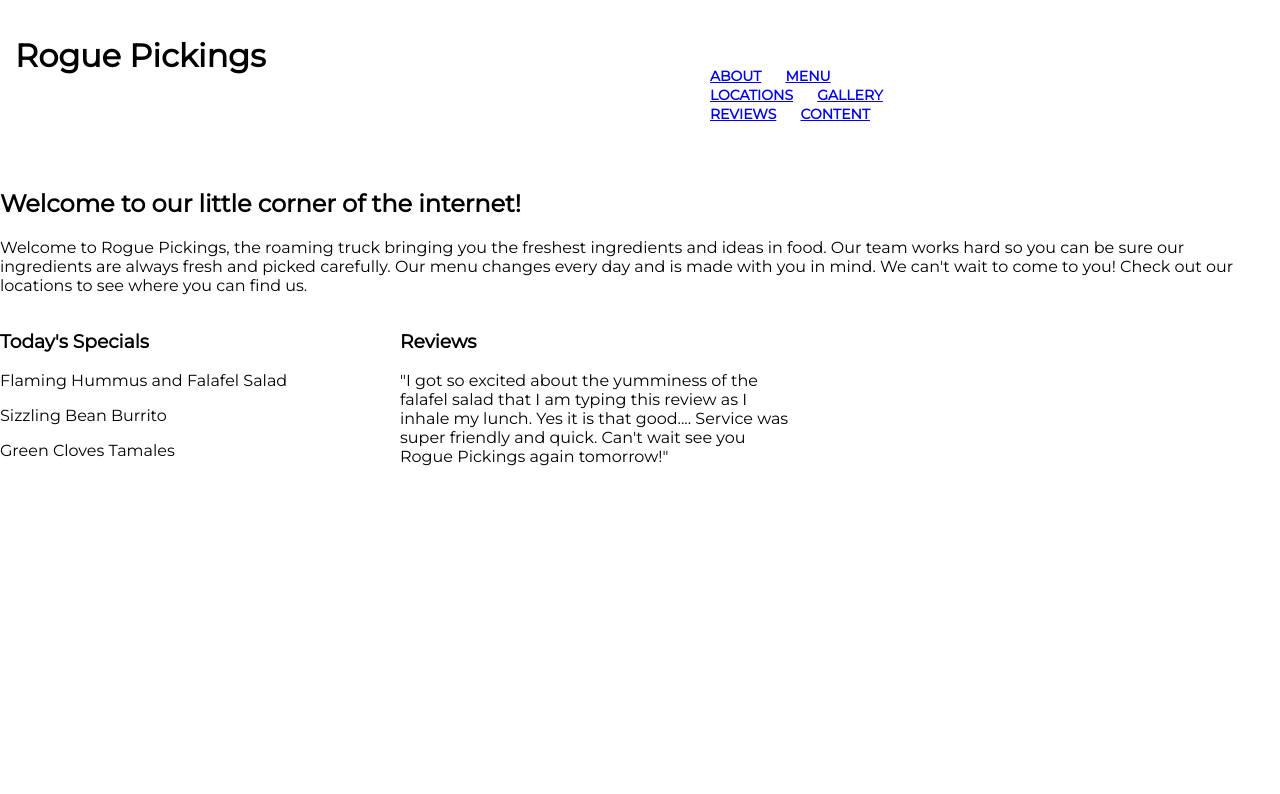
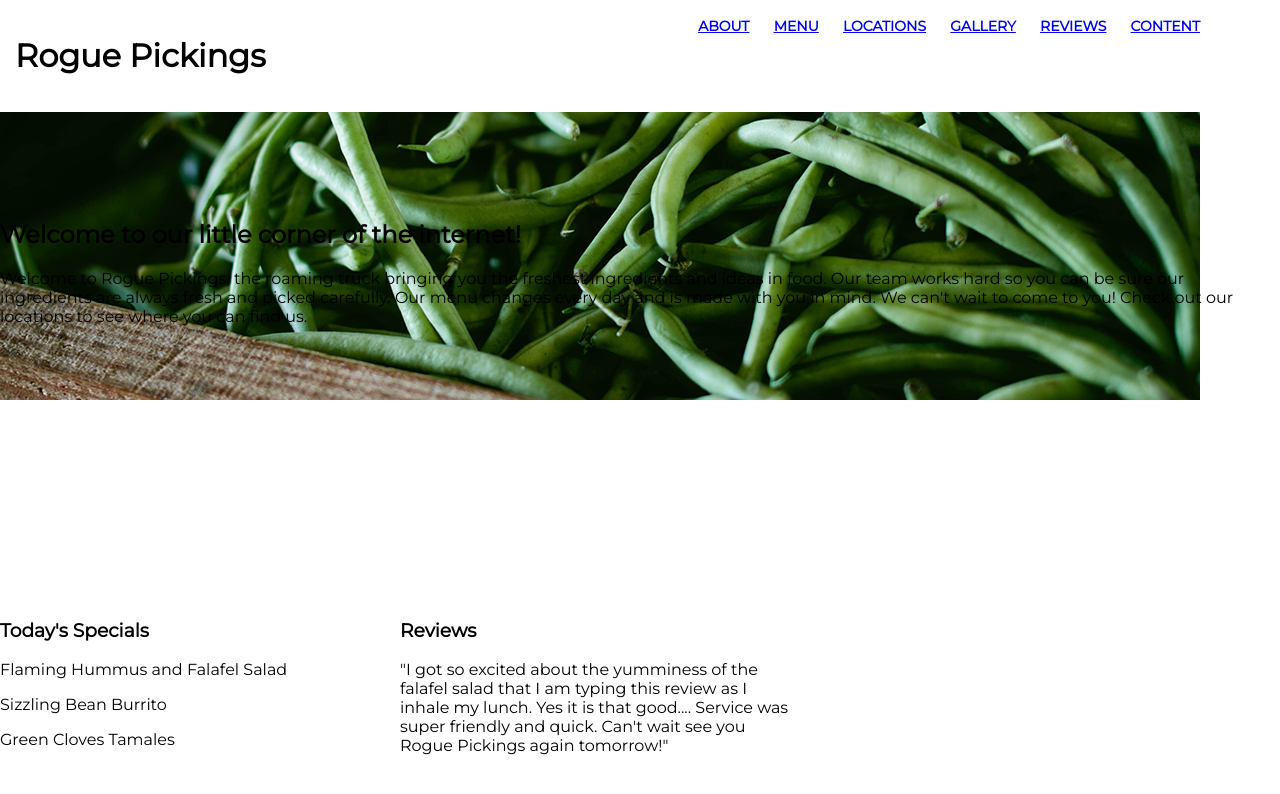
Before and after one commit to So-Wow/rogue-pickers, a plain HTML site: page index.html in a window 1280 px wide. Drawn offline with Linux system fonts and the light colour scheme.

Commit message:
added header image

```diff
--- a/css/main.css
+++ b/css/main.css
@@ -22,7 +22,7 @@ body {
 
 /***** HEADER *****/
 header {
-  height: 100px;
+  height: 200px;
 }
 
 header h1 {
@@ -31,8 +31,6 @@ header h1 {
 
 nav {
   float: right;
-  padding: 50px 50px;
-  margin-right: 225px;
 }
 
 nav ul li {
@@ -45,6 +43,9 @@ nav ul li a {
   font-weight: bold;
   text-transform: uppercase;
 }
+ .header-image {
+   clear: both;
+ }
 
 /***** ABOUT SECTION *****/
 #about {
@@ -52,7 +53,6 @@ nav ul li a {
 }
 
 #about h2 {
-  text-align: left;
 }
 
 /***** REVIEWS SECTION *****/
--- a/index.html
+++ b/index.html
@@ -25,40 +25,40 @@
           </ul>
         </nav>
       </div>
-      <!--<img src="img/hero-image.png" alt="French beans in basket image"/>-->
+      <img class="header-image" src="img/hero-image.png" alt="French beans in basket image"/>
     </div>
   </header>
 
   <main>
+    <div class="full-width">
       <section id='about'>
-      <div class="full-width">
         <h2>Welcome to our little corner of the internet!</h2>
         <p>Welcome to Rogue Pickings, the roaming truck bringing you the freshest ingredients and ideas in food. Our team works hard so you can be sure our ingredients are always fresh and picked carefully. Our menu changes every day and is made with you in mind. We can't wait to come to you! Check out our locations to see where you can find us. </p>
+      </section>
       <section id="specials">
         <div class="third-width">
           <h3>Today's Specials</h3>
           <p>Flaming Hummus and Falafel Salad</p>
           <p>Sizzling Bean Burrito</p>
           <p>Green Cloves Tamales</p>
+        </div>
       </section>
-        </div>
 
+      <section id="reviews">
         <div class="third-width">
-          <section id="reviews">
             <h3>Reviews</h3>
             <p>"I got so excited about the yumminess of the falafel salad that I am typing this review as I inhale my lunch. Yes it is that good.... Service was super friendly and quick. Can't wait see you Rogue Pickings again tomorrow!"</p>
+        </div>
       </section>
+
+      <section id="contact">
+        <div class="third-width">
         </div>
-
-        <div class="third-width">
-          <section id="contact">
       </section>
-        </div>
     </div>
   </main>
 
     <footer id="attribution">
-
     </footer>
   </body>
 </html>
```
Lines whose indentation alone changed are shown as unchanged.
